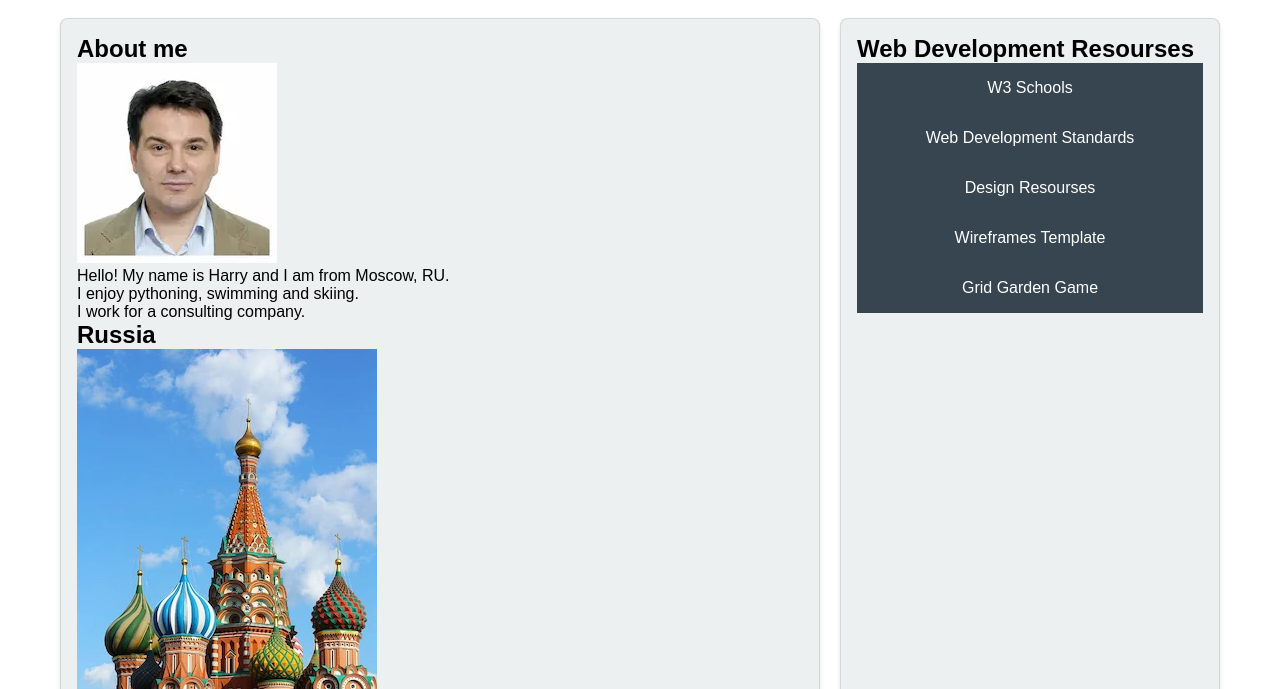
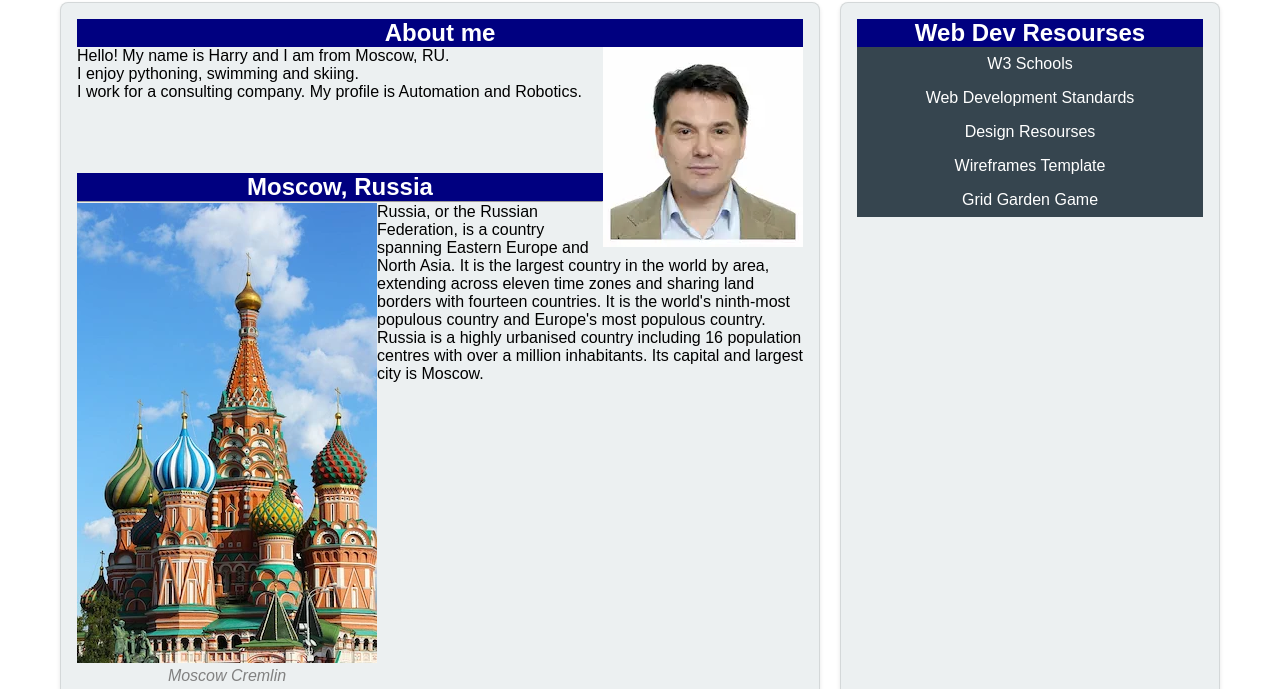
Before and after one commit to HarryPotter777ZZZZZ/wdd131, a plain HTML site: page index.html in a window 1280 px wide. Shown: the part 111-800 px from the top of the page. Drawn offline with Linux system fonts and the light colour scheme.

Commit message:
CourseHomePAge debugged

```diff
--- a/index.html
+++ b/index.html
@@ -35,12 +35,23 @@
     <main>
         <section class="card">
             <h2>About me</h2>
-            <img src="images/profile.webp" alt="Hello, my name is Harry" width="200">
+            <div class="imgme">
+                <img src="images/profile.webp" alt="Hello, my name is Harry" width="200">
+            </div>
             <p>Hello! My name is Harry and I am from Moscow, RU.</p>
             <p>I enjoy pythoning, swimming and skiing.</p>
-            <p>I work for a consulting company.</p>
-            <h2>Russia</h2>
-            <img src="images/saint-basil-s-cathedral-cross-blue-gold-preview.webp" alt="Saint Basils Cathedral">
+            <p>I work for a consulting company. My profile is Automation and Robotics.</p>
+            <br><br>
+            <br><br>
+            <!-- <p id="placeholder"></p> -->
+            <h2>Moscow, Russia</h2>
+            <hr>
+            <div class="msc">
+                <figure>
+                    <img src="images/saint-basil-s-cathedral-cross-blue-gold-preview.webp" alt="Saint Basils Cathedral">
+                    <figcaption class="italic-caption">Moscow Cremlin</figcaption>
+                </figure>
+            </div>
             <p>Russia, or the Russian Federation, is a country spanning Eastern Europe and North Asia. It is the largest
                 country in the world by area, extending across eleven time zones and sharing land borders with fourteen
                 countries. It is the world's ninth-most populous country and Europe's most populous country. Russia is a
@@ -51,7 +62,7 @@
                 is Moscow.</p>
         </section>
         <section class="card">
-            <h2>Web Development Resourses</h2>
+            <h2>Web Dev Resourses</h2>
             <nav>
                 <div class="asidenav">
                     <a href="https://www.w3schools.com">W3 Schools</a>
--- a/styles/base.css
+++ b/styles/base.css
@@ -31,6 +31,13 @@ h1 {
     color: white
 }
 
+h2 {
+    font-size: 1.5rem;
+    text-align: center;
+    background-color: navy;
+    color: white
+}
+
 nav {
     background-color: #36454f;
     margin: 0 auto;
@@ -45,12 +52,13 @@ nav a {
     display: block;
     color: #fff;
     text-align: center;
-    padding: 1rem;
+    padding: 0.5rem;
     text-decoration: none;
 }
 
 nav a:hover {
     text-decoration: overline;
+    /* background-color: #3498db; */
 }
 
 .active {
@@ -73,6 +81,27 @@ main {
     grid-template-columns: 2fr 1fr;
     gap: 20px;
     padding: 20px 0;
+    /* border-top: 5px solid navy; */
+    /* background-image: linear-gradient(to bottom, blue 5px, transparent 5px); */
+    /* Adjust thickness (5px) and color */
+}
+
+.imgme {
+    /* width: 150px;
+    height: auto; */
+    float: right;
+}
+
+.msc {
+    /* width: 150px;
+    height: auto; */
+    float: left;
+}
+
+.italic-caption {
+    font-style: italic;
+    text-align: center;
+    color: gray;
 }
 
 .card {
```
